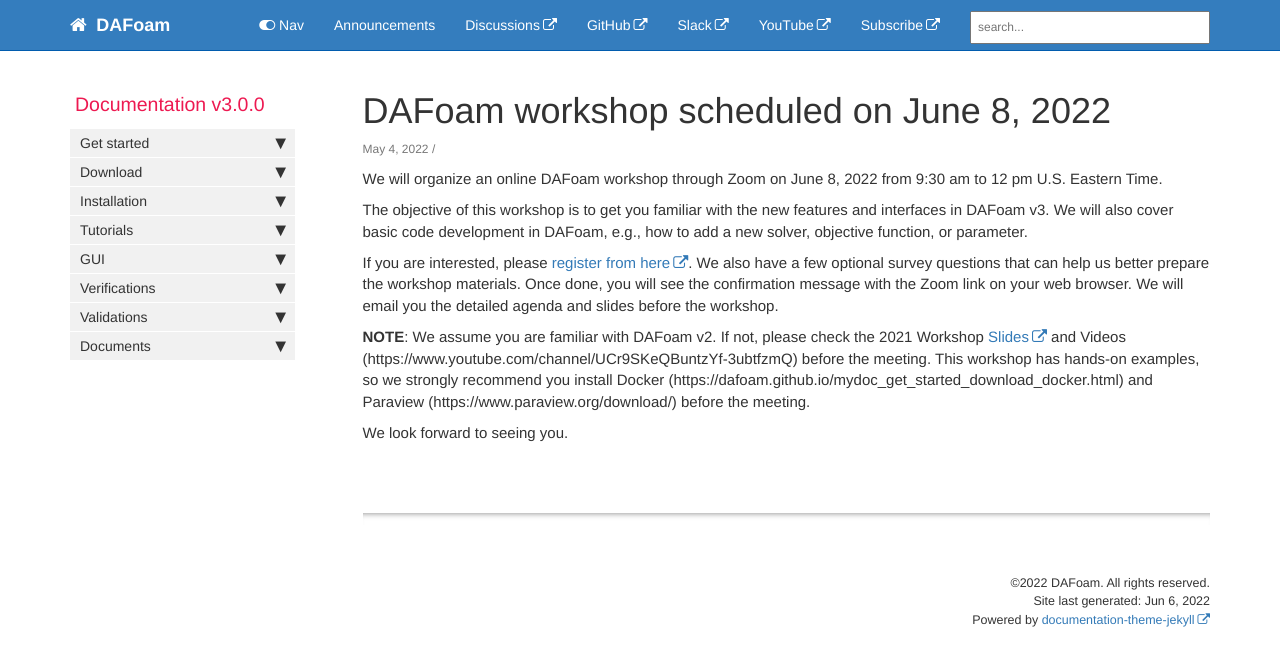
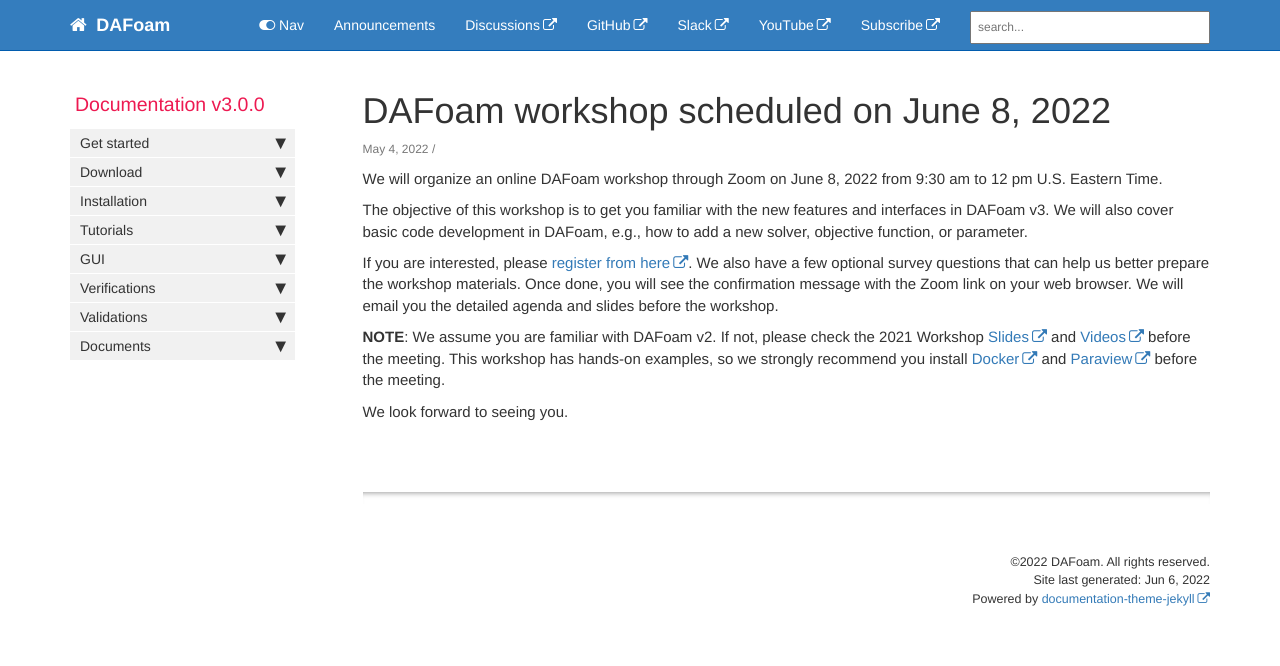
Before and after one commit to DAFoam/DAFoam.github.io, a Jekyll site: the page built from _posts/2022-05-04-dafoam-workshop-2022.md, in a window 1280 px wide. Shown: the top 666 px of the page. Built offline with Jekyll 4.4.1, drawn with Linux system fonts in a browser that asks for light colours; comment, search, counter and statistics services are not loaded.

Commit message:
content update

```diff
--- a/_posts/2022-05-04-dafoam-workshop-2022.md
+++ b/_posts/2022-05-04-dafoam-workshop-2022.md
@@ -10,7 +10,7 @@ The objective of this workshop is to get you familiar with the new features and
 
 If you are interested, please [register from here](https://docs.google.com/forms/d/e/1FAIpQLSfbDdNzl0HEPEYeDShr8HGTOld4snHzN-5YUE7lFosAhOuk0g/viewform?usp=sf_link). We also have a few optional survey questions that can help us better prepare the workshop materials. Once done, you will see the confirmation message with the Zoom link on your web browser. We will email you the detailed agenda and slides before the workshop.
 
-**NOTE**: We assume you are familiar with DAFoam v2. If not, please check the 2021 Workshop [Slides](https://github.com/DAFoam/workshops/blob/main/2021_Summer/slides/2021_Summer_Workshop.pdf) and Videos (https://www.youtube.com/channel/UCr9SKeQBuntzYf-3ubtfzmQ) before the meeting. This workshop has hands-on examples, so we strongly recommend you install Docker (https://dafoam.github.io/mydoc_get_started_download_docker.html) and Paraview (https://www.paraview.org/download/) before the meeting.
+**NOTE**: We assume you are familiar with DAFoam v2. If not, please check the 2021 Workshop [Slides](https://github.com/DAFoam/workshops/blob/main/2021_Summer/slides/2021_Summer_Workshop.pdf) and [Videos](https://www.youtube.com/channel/UCr9SKeQBuntzYf-3ubtfzmQ) before the meeting. This workshop has hands-on examples, so we strongly recommend you install [Docker](https://dafoam.github.io/mydoc_get_started_download_docker.html) and [Paraview](https://www.paraview.org/download/) before the meeting.
 
 We look forward to seeing you.
 
```
